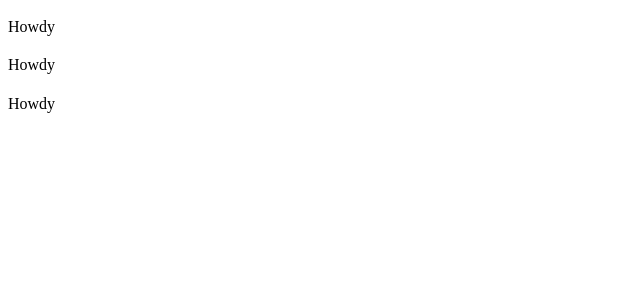
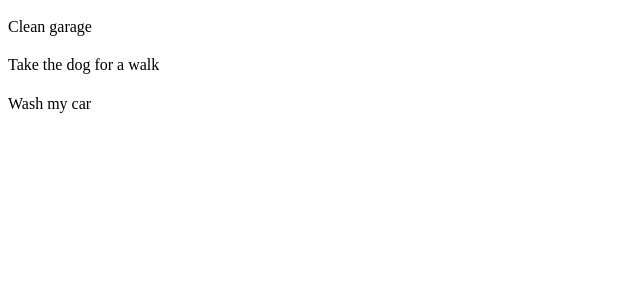
Before and after one commit to zcarey90/reactapp, a React (Create React App) app in the folder my-react-app/: page / in a window 1280 px wide. Shown: the top 300 px of the page, without its empty margins (0-640 px from the left). Built offline with nearby package versions, Linux system fonts and the light colour scheme.

Commit message:
changes in ChoreItem.js

```diff
--- a/my-react-app/src/components/Choreitem.js
+++ b/my-react-app/src/components/Choreitem.js
@@ -4,7 +4,7 @@ export class ChoreItem extends Component {
   render() {
     return (
       <div>
-        <p>Howdy</p>
+        <p>{this.props.chore.title}</p>
       </div>
     );
   }
--- a/my-react-app/src/components/Chores.js
+++ b/my-react-app/src/components/Chores.js
@@ -3,7 +3,7 @@ import ChoreItem from "./ChoreItem";
 
 class Chores extends Component {
   render() {
-    return this.props.chores.map(chore => <ChoreItem />);
+    return this.props.chores.map(chore => <ChoreItem chore={chore} />);
   }
 }
 
```
